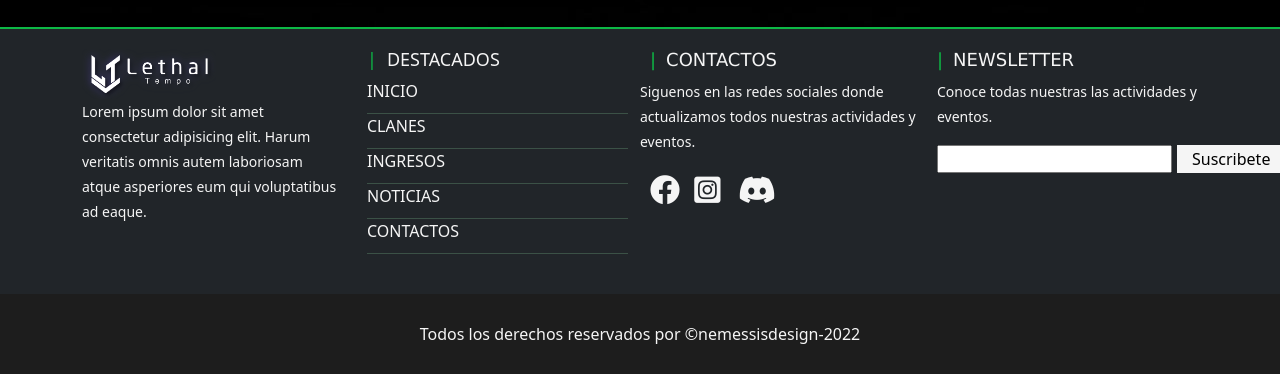
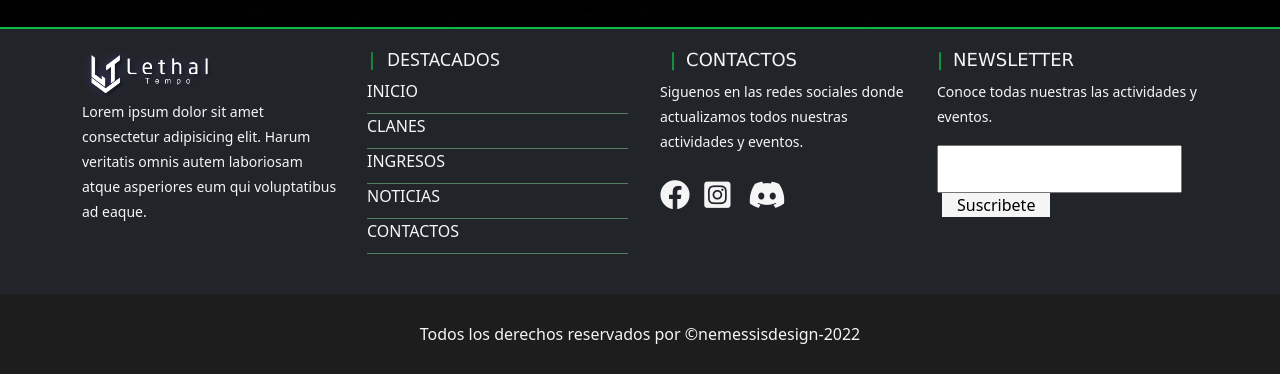
Before and after one commit to nemessis13/Proyecto-LT, a plain HTML site: page index.html in a window 1280 px wide. Shown: the part 1484-1874 px from the top of the page. Drawn offline with nearby package versions, Linux system fonts and the light colour scheme.

Commit message:
arreglos

```diff
--- a/sass/estilos.scss
+++ b/sass/estilos.scss
@@ -73,7 +73,7 @@ footer{
         padding: 0 0 20px;
         list-style: none;}
     .segment-two ul li{
-        border-bottom: 1px solid rgba(97, 148, 113, 0.4);
+        border-bottom: 1px solid rgba(97, 148, 113, 0.8);
         padding: 0 0 10px;}
     .segment-three h2::before{
         content: "|";
@@ -83,7 +83,7 @@ footer{
         font-family: 'Lucida Sans', 'Lucida Sans Regular', 'Lucida Grande', 'Lucida Sans Unicode', Geneva, Verdana, sans-serif;
         text-transform: uppercase;}
     .segment-three{
-        padding: 0 0 20px;}
+        padding: 0 20px 0;}
     .segment-three a{
         width: 40px;
         height: 40px;
@@ -92,7 +92,7 @@ footer{
     .segment-three a i{
         font-size: 30px;
         color: whitesmoke;
-        padding: 5px 10px;}
+        padding: 10px 0;}
     .segment-four h2::before{
         content: "|";
         color: #0db846;
@@ -107,9 +107,10 @@ footer{
         margin-left: 5px;
         color: black;}
     .segment-four form {
-        display: flex;}
+        display: block;}
     .segment-four form input {
-        padding: 0;}
+        padding: 20px 0 0 10px;}
+
     .footer-bottom-text{
         text-align: center;
         background: rgb(29, 29, 29);
```
Also changed, not shown: sass/estilos.css, 1 other file.
